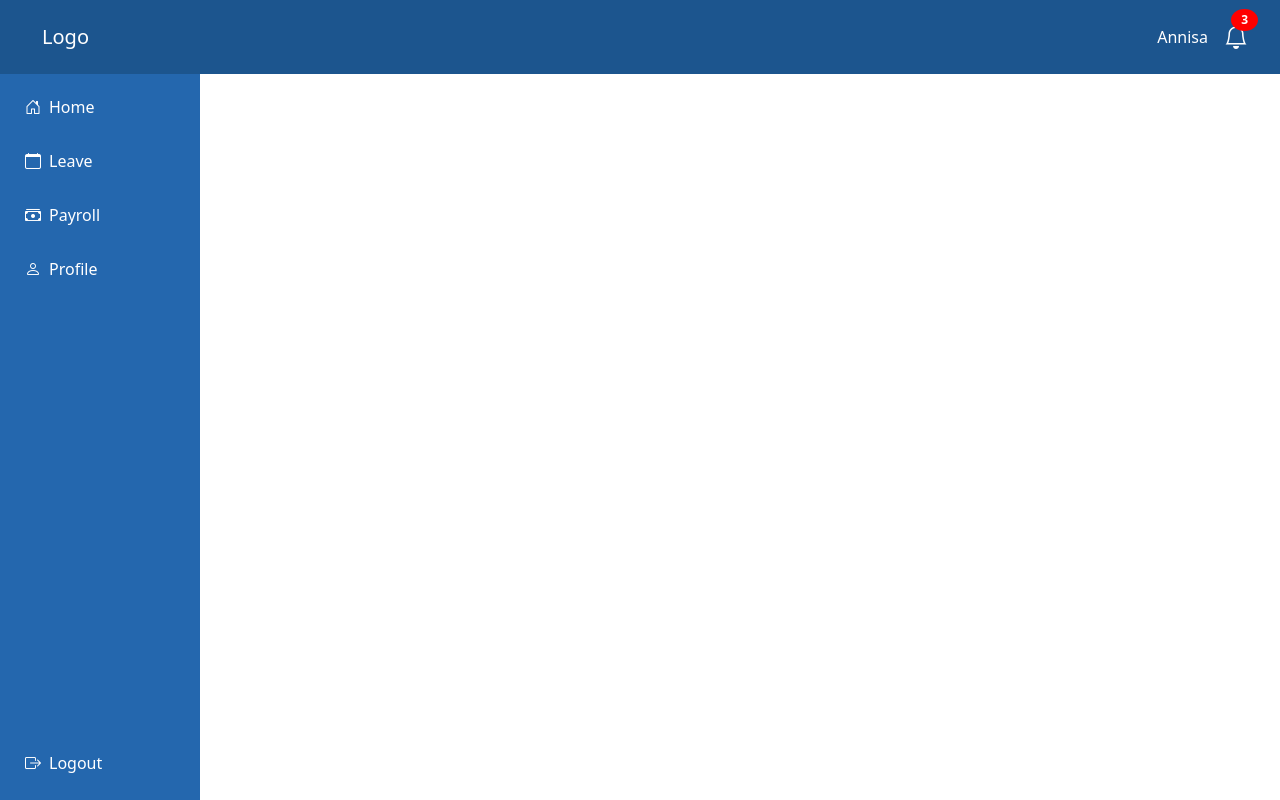
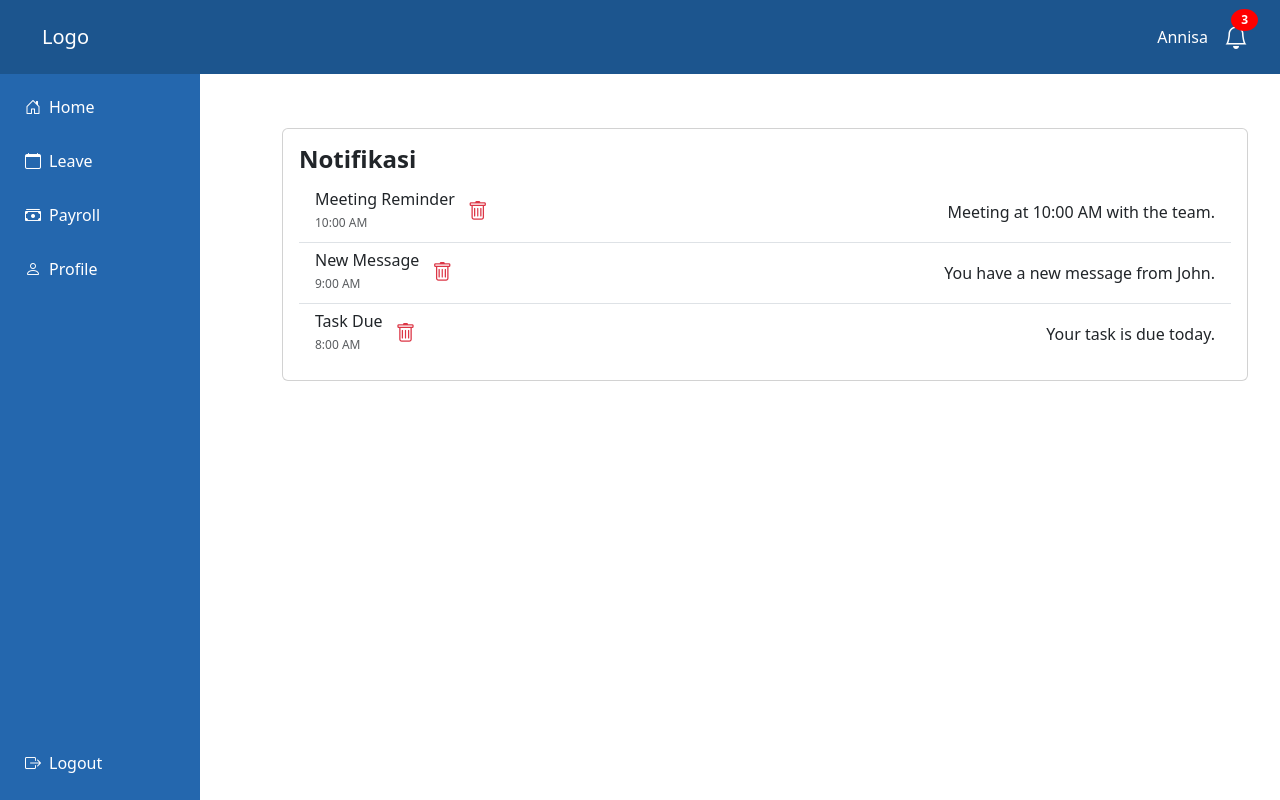
Before and after one commit to f3-bagus/11-1-pencatatan-absen-lembur-gaji-cuti, a Vue app in the folder frontend/: page /notifications in a window 1280 px wide. Built offline with nearby package versions, Linux system fonts and the light colour scheme.

Commit message:
employees(feat) rename employee folder, adding profile and notification page

```diff
--- a/frontend/src/App.vue
+++ b/frontend/src/App.vue
@@ -9,16 +9,16 @@
 </template>
 
 <script>
-import Navbar from './components/Navbar.vue';
-import Sidebar from './components/Sidebar.vue';
+import EmployeeNavbar from './components/EmployeeNavbar.vue';
+import EmployeeSidebar from './components/EmployeeSidebar.vue';
 import AdminNavbar from './components/AdminNavbar.vue';
 import AdminSidebar from './components/AdminSidebar.vue';
 
 export default {
   name: 'App',
   components: {
-    Navbar,
-    Sidebar,
+    EmployeeNavbar,
+    EmployeeSidebar,
     AdminNavbar,
     AdminSidebar,
   },
@@ -30,10 +30,10 @@ export default {
       return this.$route.path === '/login' || this.$route.path === '/register';
     },
     navbarComponent() {
-      return this.isAdminRoute ? 'AdminNavbar' : 'Navbar';
+      return this.isAdminRoute ? 'AdminNavbar' : 'EmployeeNavbar';
     },
     sidebarComponent() {
-      return this.isAdminRoute ? 'AdminSidebar' : 'Sidebar';
+      return this.isAdminRoute ? 'AdminSidebar' : 'EmployeeSidebar';
     },
   },
 };
--- a/frontend/src/components/Navbar.vue
+++ b/frontend/src/components/EmployeeNavbar.vue
@@ -3,8 +3,8 @@
     <div class="container-fluid">
       <h3 class="navbar-brand">Logo</h3>
       <div class="profile d-flex align-items-center">
-        <p class="mb-0 me-3">Annisa</p>
-        <div class="notifikasi position-relative">
+        <p class="mb-0 me-3" @click="goToProfile" style="cursor: pointer;">Annisa</p>
+        <div class="notifikasi position-relative" @click="goToNotifications" style="cursor: pointer;">
           <i class="bi bi-bell" style="font-size: 1.5rem; color: white;"></i>
           <span class="badge">3</span>
         </div>
@@ -16,9 +16,17 @@
 <script>
 export default {
   name: 'Navbar',
+  methods: {
+    goToProfile() {
+      this.$router.push('/profile');
+    },
+    goToNotifications() {
+      this.$router.push('/notifications');
+    }
+  }
 };
 </script>
 
 <style scoped>
-@import "./NavbarStyles.css";
+@import "./EmployeeNavbarStyles.css";
 </style>
--- a/frontend/src/components/Sidebar.vue
+++ b/frontend/src/components/EmployeeSidebar.vue
@@ -32,10 +32,10 @@
 
 <script>
 export default {
-  name: 'Sidebar',
+  name: 'EmployeeSidebar',
 };
 </script>
 
 <style scoped>
-@import "./sidebarStyles.css";
+@import "./EmployeeSidebarStyles.css";
 </style>
--- a/frontend/src/router/index.js
+++ b/frontend/src/router/index.js
@@ -1,7 +1,7 @@
 import { createRouter, createWebHistory } from 'vue-router';
-import Dashboard from '../views/Dashboard.vue';
-import Leave from '../components/Leave.vue';
-import Payroll from '../components/Payroll.vue';
+import Dashboard from '../views/employees/Dashboard.vue';
+import Leave from '../views/employees/Leave.vue';
+import Payroll from '../views/employees/Payroll.vue';
 import AdminDashboard from '../views/admin/AdminDashboard.vue';
 import Karyawan from '../views/admin/Karyawan.vue';
 import DataJabatan from '../views/admin/DataJabatan.vue';
@@ -13,6 +13,8 @@ import Laporan from '../views/admin/Laporan.vue';
 import Pengaturan from '../views/admin/Pengaturan.vue';
 import Login from '../components/Login.vue';
 import Register from '../components/Register.vue'; // Add this import
+import EmployeeProfile from "../views/employees/EmployeeProfile.vue"
+import Notification from '../views/employees/Notification.vue';
 
 const routes = [
   {
@@ -30,6 +32,17 @@ const routes = [
     name: 'Payroll',
     component: Payroll,
   },
+  {
+    path: '/profile',
+    name: 'Profile',
+    component: EmployeeProfile
+  },
+  {
+    path: '/notifications',
+    name: 'Notifications',
+    component: Notification,
+  },
+
   {
     path: '/admin',
     name: 'AdminDashboard',
--- /dev/null
+++ b/frontend/src/views/employees/EmployeeProfile.vue
@@ -0,0 +1,56 @@
+<template>
+  <div class="container mt-5">
+    <div class="row">
+      <div class="col-lg-12 mb-3">
+        <div class="card h-100">
+          <div class="card-body text-center">
+            <h5 class="card-title">Profil Karyawan</h5>
+            <img src="https://via.placeholder.com/150" class="rounded-circle mb-3" alt="Profil Karyawan">
+            <p class="card-text">Nama: {{ profile.name }}</p>
+            <p class="card-text">Posisi: {{ profile.position }}</p>
+            <p class="card-text">Email: {{ profile.email }}</p>
+            <p class="card-text">Telepon: {{ profile.phone }}</p>
+          </div>
+        </div>
+      </div>
+    </div>
+  </div>
+</template>
+
+<script>
+export default {
+  name: 'Profile',
+  data() {
+    return {
+      profile: {
+        name: 'Nama Karyawan',
+        position: 'Posisi',
+        email: 'email@domain.com',
+        phone: '08123456789'
+      }
+    };
+  }
+};
+</script>
+
+<style scoped>
+.card-title {
+  font-size: 1.25rem;
+  font-weight: 500;
+}
+
+.card-text {
+  font-size: 1rem;
+}
+
+.img-container {
+  display: flex;
+  justify-content: center;
+}
+
+.img-container img {
+  border-radius: 50%;
+  width: 150px;
+  height: 150px;
+}
+</style>
--- /dev/null
+++ b/frontend/src/views/employees/Notification.vue
@@ -0,0 +1,83 @@
+<template>
+    <div class="container mt-5">
+      <div class="row">
+        <div class="col-lg-12 mb-3">
+          <div class="card">
+            <div class="card-body">
+              <h5 class="card-title">Notifikasi</h5>
+              <ul class="list-group list-group-flush">
+                <li class="list-group-item" v-for="(notification, index) in notifications" :key="index">
+                  <div class="d-flex justify-content-between align-items-center">
+                    <div>
+                      <h6 class="mb-0">{{ notification.title }}</h6>
+                      <small class="text-muted">{{ notification.time }}</small>
+                    </div>
+                    <button class="btn btn-link text-danger" @click="removeNotification(index)">
+                      <i class="bi bi-trash"></i>
+                    </button>
+                  </div>
+                  <p class="mb-0">{{ notification.message }}</p>
+                </li>
+              </ul>
+            </div>
+          </div>
+        </div>
+      </div>
+    </div>
+  </template>
+
+  <script>
+  export default {
+    name: 'Notification',
+    data() {
+      return {
+        notifications: [
+          { title: 'Meeting Reminder', time: '10:00 AM', message: 'Meeting at 10:00 AM with the team.' },
+          { title: 'New Message', time: '9:00 AM', message: 'You have a new message from John.' },
+          { title: 'Task Due', time: '8:00 AM', message: 'Your task is due today.' },
+          // Tambahkan notifikasi lainnya di sini
+        ],
+      };
+    },
+    methods: {
+      removeNotification(index) {
+        this.notifications.splice(index, 1);
+      },
+    },
+  };
+  </script>
+
+  <style scoped>
+  .card-title {
+    font-size: 1.5rem;
+    font-weight: 600;
+  }
+
+  .list-group-item {
+    display: flex;
+    justify-content: space-between;
+    align-items: center;
+  }
+
+  .list-group-item h6 {
+    margin-bottom: 0.5rem;
+  }
+
+  .list-group-item small {
+    font-size: 0.75rem;
+  }
+
+  .list-group-item p {
+    margin-bottom: 0;
+  }
+
+  .btn-link {
+    font-size: 1.25rem;
+    color: #dc3545;
+    text-decoration: none;
+  }
+
+  .btn-link:hover {
+    color: #c82333;
+  }
+  </style>
```
Also changed, not shown: frontend/src/components/EmployeeNavbarStyles.css (renamed from frontend/src/components/NavbarStyles.css), frontend/src/components/EmployeeSidebarStyles.css (renamed from frontend/src/components/sidebarStyles.css), frontend/src/views/employees/Dashboard.vue (renamed from frontend/src/views/Dashboard.vue), frontend/src/views/employees/DashboardStyles.css (renamed from frontend/src/views/DashboardStyles.css), frontend/src/views/employees/Leave.vue (renamed from frontend/src/components/Leave.vue), frontend/src/views/employees/Payroll.vue (renamed from frontend/src/components/Payroll.vue).
